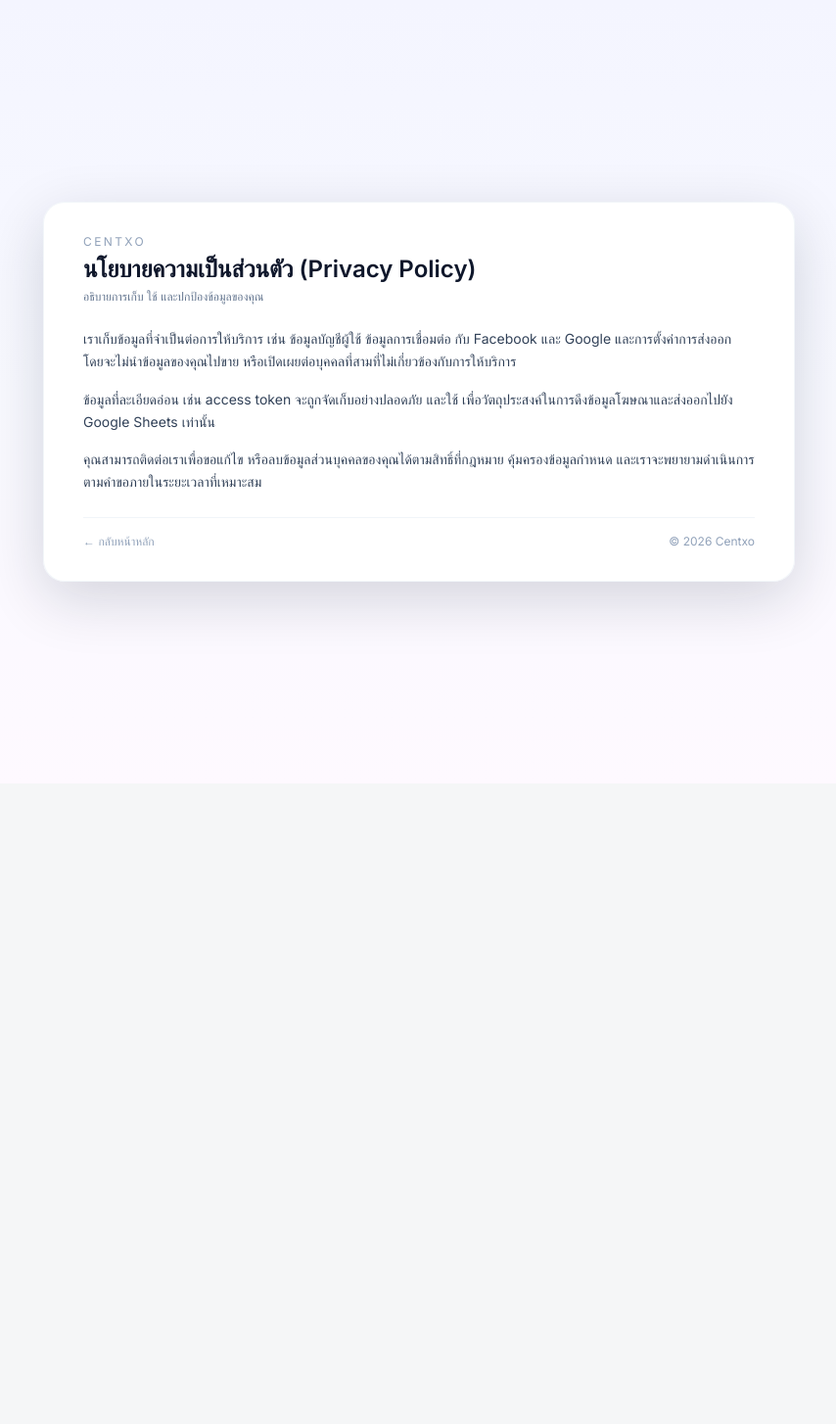
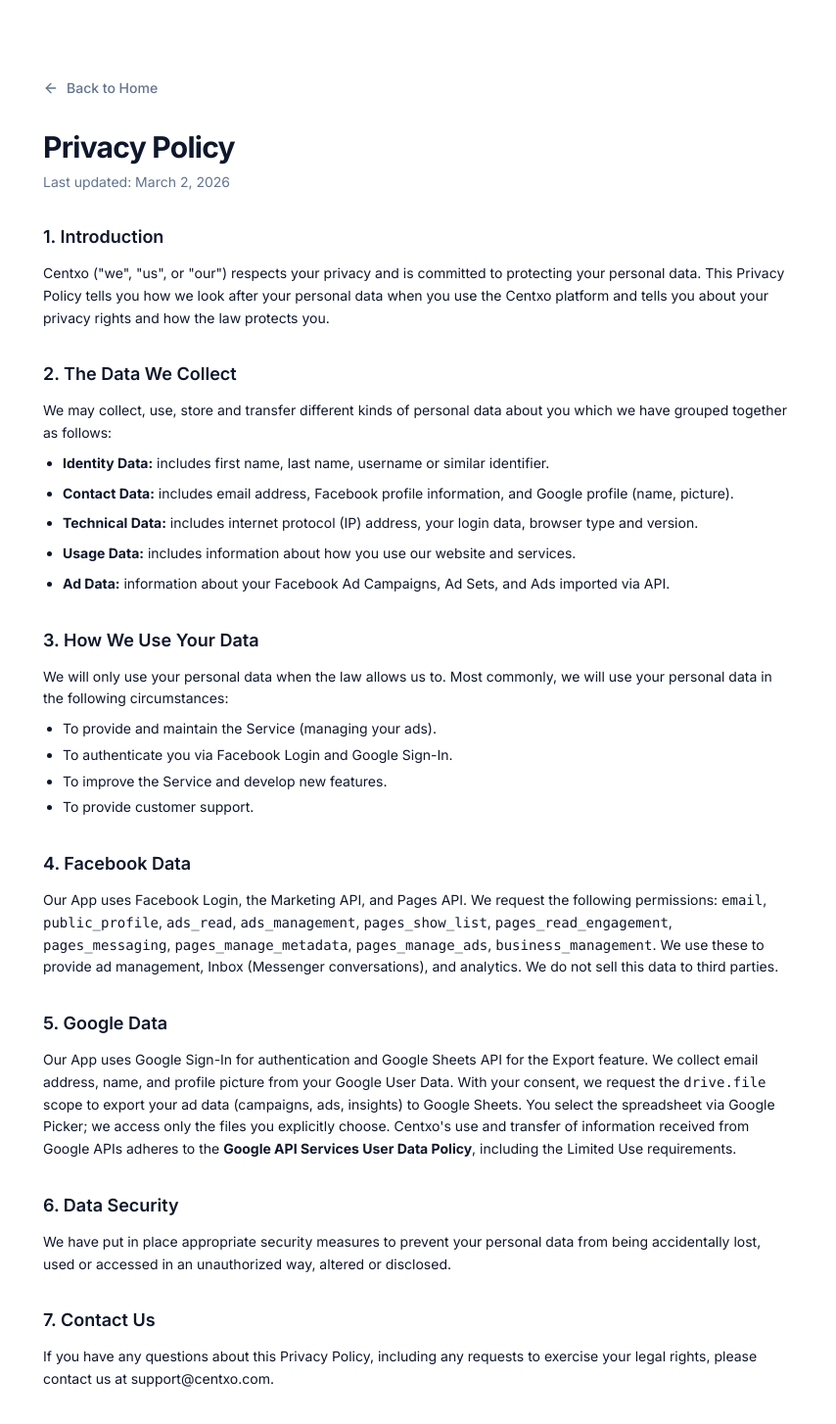
Before and after one commit to nprxth-spec/facebook, a Next.js app: page /privacy in a window 1280 px wide. Shown: the top 1454 px of the page at 98% size, without its empty margins (212-1066 px from the left). Before the commit the page ends 800 px from the top, so only its background shows below. Built offline with nearby package versions, Linux system fonts and the light colour scheme; no server answers.

Commit message:
feat(pages): redesign landing with features and add terms/privacy pages

```diff
--- a/src/app/privacy/page.tsx
+++ b/src/app/privacy/page.tsx
@@ -1,45 +1,82 @@
-"use client";
-
 import Link from "next/link";
+import { ArrowLeft } from "lucide-react";
 
 export default function PrivacyPage() {
   return (
-    <div className="min-h-screen bg-gradient-to-b from-[#f4f5ff] via-[#f8f9ff] to-[#fef9ff] dark:from-slate-950 dark:via-slate-900 dark:to-slate-950 px-4 py-10 flex items-center justify-center">
-      <div className="w-full max-w-3xl rounded-3xl bg-white/95 dark:bg-slate-900 shadow-[0_18px_60px_rgba(15,23,42,0.16)] border border-slate-100/90 dark:border-slate-800 px-6 sm:px-10 py-8 space-y-6">
-        <header className="space-y-1">
-          <p className="text-xs text-slate-400 uppercase tracking-[0.2em]">
-            Centxo
-          </p>
-          <h1 className="text-2xl font-semibold text-slate-900 dark:text-slate-50">
-            นโยบายความเป็นส่วนตัว (Privacy Policy)
-          </h1>
-          <p className="text-xs text-slate-500 dark:text-slate-400">
-            อธิบายการเก็บ ใช้ และปกป้องข้อมูลของคุณ
-          </p>
-        </header>
-
-        <div className="space-y-4 text-sm leading-relaxed text-slate-700 dark:text-slate-300">
-          <p>
-            เราเก็บข้อมูลที่จำเป็นต่อการให้บริการ เช่น ข้อมูลบัญชีผู้ใช้ ข้อมูลการเชื่อมต่อ
-            กับ Facebook และ Google และการตั้งค่าการส่งออก โดยจะไม่นำข้อมูลของคุณไปขาย
-            หรือเปิดเผยต่อบุคคลที่สามที่ไม่เกี่ยวข้องกับการให้บริการ
-          </p>
-          <p>
-            ข้อมูลที่ละเอียดอ่อน เช่น access token จะถูกจัดเก็บอย่างปลอดภัย และใช้
-            เพื่อวัตถุประสงค์ในการดึงข้อมูลโฆษณาและส่งออกไปยัง Google Sheets เท่านั้น
-          </p>
-          <p>
-            คุณสามารถติดต่อเราเพื่อขอแก้ไข หรือลบข้อมูลส่วนบุคคลของคุณได้ตามสิทธิ์ที่กฎหมาย
-            คุ้มครองข้อมูลกำหนด และเราจะพยายามดำเนินการตามคำขอภายในระยะเวลาที่เหมาะสม
-          </p>
+    <div className="min-h-screen bg-white dark:bg-slate-950 text-slate-900 dark:text-slate-100 py-20 px-4 sm:px-6 lg:px-8">
+      <div className="max-w-3xl mx-auto space-y-8">
+        <div>
+          <Link href="/" className="inline-flex items-center text-sm font-medium text-slate-500 hover:text-slate-900 dark:hover:text-slate-100 transition-colors mb-8">
+            <ArrowLeft className="w-4 h-4 mr-2" />
+            Back to Home
+          </Link>
+          <h1 className="text-3xl font-bold tracking-tight">Privacy Policy</h1>
+          <p className="text-sm text-slate-500 mt-2">Last updated: March 2, 2026</p>
         </div>
 
-        <footer className="flex items-center justify-between pt-4 border-t border-slate-100 dark:border-slate-800 text-xs text-slate-400">
-          <Link href="/" className="hover:text-slate-700 dark:hover:text-slate-200">
-            ← กลับหน้าหลัก
-          </Link>
-          <span>© {new Date().getFullYear()} Centxo</span>
-        </footer>
+        <div className="prose prose-slate dark:prose-invert max-w-none space-y-6 text-sm leading-relaxed">
+          <section>
+            <h2 className="text-lg font-semibold mt-8 mb-3">1. Introduction</h2>
+            <p>
+              Centxo ("we", "us", or "our") respects your privacy and is committed to protecting your personal data. This Privacy Policy tells you how we look after your personal data when you use the Centxo platform and tells you about your privacy rights and how the law protects you.
+            </p>
+          </section>
+
+          <section>
+            <h2 className="text-lg font-semibold mt-8 mb-3">2. The Data We Collect</h2>
+            <p>
+              We may collect, use, store and transfer different kinds of personal data about you which we have grouped together as follows:
+            </p>
+            <ul className="list-disc pl-5 space-y-2 mt-2">
+              <li><strong>Identity Data:</strong> includes first name, last name, username or similar identifier.</li>
+              <li><strong>Contact Data:</strong> includes email address, Facebook profile information, and Google profile (name, picture).</li>
+              <li><strong>Technical Data:</strong> includes internet protocol (IP) address, your login data, browser type and version.</li>
+              <li><strong>Usage Data:</strong> includes information about how you use our website and services.</li>
+              <li><strong>Ad Data:</strong> information about your Facebook Ad Campaigns, Ad Sets, and Ads imported via API.</li>
+            </ul>
+          </section>
+
+          <section>
+            <h2 className="text-lg font-semibold mt-8 mb-3">3. How We Use Your Data</h2>
+            <p>
+              We will only use your personal data when the law allows us to. Most commonly, we will use your personal data in the following circumstances:
+            </p>
+            <ul className="list-disc pl-5 space-y-1 mt-2">
+              <li>To provide and maintain the Service (managing your ads).</li>
+              <li>To authenticate you via Facebook Login and Google Sign-In.</li>
+              <li>To improve the Service and develop new features.</li>
+              <li>To provide customer support.</li>
+            </ul>
+          </section>
+
+          <section>
+            <h2 className="text-lg font-semibold mt-8 mb-3">4. Facebook Data</h2>
+            <p>
+              Our App uses Facebook Login, the Marketing API, and Pages API. We request the following permissions: <code>email</code>, <code>public_profile</code>, <code>ads_read</code>, <code>ads_management</code>, <code>pages_show_list</code>, <code>pages_read_engagement</code>, <code>pages_messaging</code>, <code>pages_manage_metadata</code>, <code>pages_manage_ads</code>, <code>business_management</code>. We use these to provide ad management, Inbox (Messenger conversations), and analytics. We do not sell this data to third parties.
+            </p>
+          </section>
+
+          <section>
+            <h2 className="text-lg font-semibold mt-8 mb-3">5. Google Data</h2>
+            <p>
+              Our App uses Google Sign-In for authentication and Google Sheets API for the Export feature. We collect email address, name, and profile picture from your Google User Data. With your consent, we request the <code>drive.file</code> scope to export your ad data (campaigns, ads, insights) to Google Sheets. You select the spreadsheet via Google Picker; we access only the files you explicitly choose. Centxo's use and transfer of information received from Google APIs adheres to the <strong>Google API Services User Data Policy</strong>, including the Limited Use requirements.
+            </p>
+          </section>
+
+          <section>
+            <h2 className="text-lg font-semibold mt-8 mb-3">6. Data Security</h2>
+            <p>
+              We have put in place appropriate security measures to prevent your personal data from being accidentally lost, used or accessed in an unauthorized way, altered or disclosed.
+            </p>
+          </section>
+
+          <section>
+            <h2 className="text-lg font-semibold mt-8 mb-3">7. Contact Us</h2>
+            <p>
+              If you have any questions about this Privacy Policy, including any requests to exercise your legal rights, please contact us at support@centxo.com.
+            </p>
+          </section>
+        </div>
       </div>
     </div>
   );
--- a/src/app/terms/page.tsx
+++ b/src/app/terms/page.tsx
@@ -1,45 +1,87 @@
-"use client";
-
 import Link from "next/link";
+import { ArrowLeft } from "lucide-react";
 
 export default function TermsPage() {
   return (
-    <div className="min-h-screen bg-gradient-to-b from-[#f4f5ff] via-[#f8f9ff] to-[#fef9ff] dark:from-slate-950 dark:via-slate-900 dark:to-slate-950 px-4 py-10 flex items-center justify-center">
-      <div className="w-full max-w-3xl rounded-3xl bg-white/95 dark:bg-slate-900 shadow-[0_18px_60px_rgba(15,23,42,0.16)] border border-slate-100/90 dark:border-slate-800 px-6 sm:px-10 py-8 space-y-6">
-        <header className="space-y-1">
-          <p className="text-xs text-slate-400 uppercase tracking-[0.2em]">
-            Centxo
-          </p>
-          <h1 className="text-2xl font-semibold text-slate-900 dark:text-slate-50">
-            เงื่อนไขการใช้งาน (Terms of Service)
-          </h1>
-          <p className="text-xs text-slate-500 dark:text-slate-400">
-            สรุปข้อกำหนดหลักในการใช้งานระบบ Centxo
-          </p>
-        </header>
-
-        <div className="space-y-4 text-sm leading-relaxed text-slate-700 dark:text-slate-300">
-          <p>
-            การใช้งานบริการ Centxo ถือว่าคุณยอมรับเงื่อนไขการใช้งานนี้ โดยคุณตกลงว่าจะ
-            ใช้งานระบบตามกฎหมายที่เกี่ยวข้อง และไม่ทำการใช้งานที่อาจสร้างความเสียหาย
-            ต่อระบบหรือบุคคลอื่น
-          </p>
-          <p>
-            ระบบนี้ให้บริการในลักษณะ &quot;ตามสภาพที่เป็นอยู่&quot; (as‑is) โดยไม่มีการรับประกัน
-            ใด ๆ ทั้งสิ้น ผู้ใช้งานควรตรวจสอบความถูกต้องของข้อมูลก่อนนำไปใช้ประกอบการตัดสินใจ
-          </p>
-          <p>
-            เราอาจปรับปรุง แก้ไข หรือระงับการให้บริการบางส่วนได้ตามความเหมาะสม
-            โดยจะแจ้งให้ทราบล่วงหน้าหากเป็นการเปลี่ยนแปลงที่มีนัยสำคัญ
-          </p>
+    <div className="min-h-screen bg-white dark:bg-slate-950 text-slate-900 dark:text-slate-100 py-20 px-4 sm:px-6 lg:px-8">
+      <div className="max-w-3xl mx-auto space-y-8">
+        <div>
+          <Link href="/" className="inline-flex items-center text-sm font-medium text-slate-500 hover:text-slate-900 dark:hover:text-slate-100 transition-colors mb-8">
+            <ArrowLeft className="w-4 h-4 mr-2" />
+            Back to Home
+          </Link>
+          <h1 className="text-3xl font-bold tracking-tight">Terms of Service</h1>
+          <p className="text-sm text-slate-500 mt-2">Last updated: March 2, 2026</p>
         </div>
 
-        <footer className="flex items-center justify-between pt-4 border-t border-slate-100 dark:border-slate-800 text-xs text-slate-400">
-          <Link href="/" className="hover:text-slate-700 dark:hover:text-slate-200">
-            ← กลับหน้าหลัก
-          </Link>
-          <span>© {new Date().getFullYear()} Centxo</span>
-        </footer>
+        <div className="prose prose-slate dark:prose-invert max-w-none space-y-6 text-sm leading-relaxed">
+          <section>
+            <h2 className="text-lg font-semibold mt-8 mb-3">1. Agreement to Terms</h2>
+            <p>
+              By accessing or using the Centxo platform ("Service"), you agree to be bound by these Terms of Service. If you disagree with any part of the terms, you may not access the Service.
+            </p>
+          </section>
+
+          <section>
+            <h2 className="text-lg font-semibold mt-8 mb-3">2. Service Description</h2>
+            <p>Centxo provides Facebook Advertisement Management tools, including but not limited to:</p>
+            <ul className="list-disc pl-5 space-y-1 mt-2">
+              <li>Campaign creation and management</li>
+              <li>Automated ad optimization</li>
+              <li>Analytics and reporting</li>
+              <li>Multi-account management</li>
+            </ul>
+          </section>
+
+          <section>
+            <h2 className="text-lg font-semibold mt-8 mb-3">3. Account & Security</h2>
+            <p>
+              You are responsible for maintaining the confidentiality of your account credentials (including Facebook Login tokens) and for all activities that occur under your account. You agree to notify us immediately of any unauthorized use of your account.
+            </p>
+          </section>
+
+          <section>
+            <h2 className="text-lg font-semibold mt-8 mb-3">4. Facebook Platform Policies</h2>
+            <p>
+              Our Service interacts with the Meta/Facebook Advertising Platform. You agree to comply with all applicable Facebook Terms and Policies, including the Facebook Advertising Policies. We are not responsible for any ad account bans or restrictions imposed by Meta.
+            </p>
+          </section>
+
+          <section>
+            <h2 className="text-lg font-semibold mt-8 mb-3">5. Google Terms</h2>
+            <p>
+              Our Service interacts with Google API Services. By using the Service, you imply agreement to be bound by Google's Terms of Service.
+            </p>
+          </section>
+
+          <section>
+            <h2 className="text-lg font-semibold mt-8 mb-3">6. Subscription & Payments</h2>
+            <p>
+              Some features of the Service may require a paid subscription. You agree to provide accurate billing information and authorize us to charge your chosen payment method. Refunds are subject to our Refund Policy.
+            </p>
+          </section>
+
+          <section>
+            <h2 className="text-lg font-semibold mt-8 mb-3">7. Data Usage</h2>
+            <p>
+              We collect and use data as described in our Privacy Policy. By using the Service, you consent to such collection and usage.
+            </p>
+          </section>
+
+          <section>
+            <h2 className="text-lg font-semibold mt-8 mb-3">8. Limitation of Liability</h2>
+            <p>
+              Centxo shall not be liable for any indirect, incidental, special, consequential, or punitive damages, including without limitation, loss of profits, data, use, goodwill, or other intangible losses, resulting from your use of the Service.
+            </p>
+          </section>
+
+          <section>
+            <h2 className="text-lg font-semibold mt-8 mb-3">9. Contact Us</h2>
+            <p>
+              If you have any questions about these Terms, please contact us at support@centxo.com.
+            </p>
+          </section>
+        </div>
       </div>
     </div>
   );
```
Also changed, not shown: src/app/page.tsx (+35 -0 lines).
